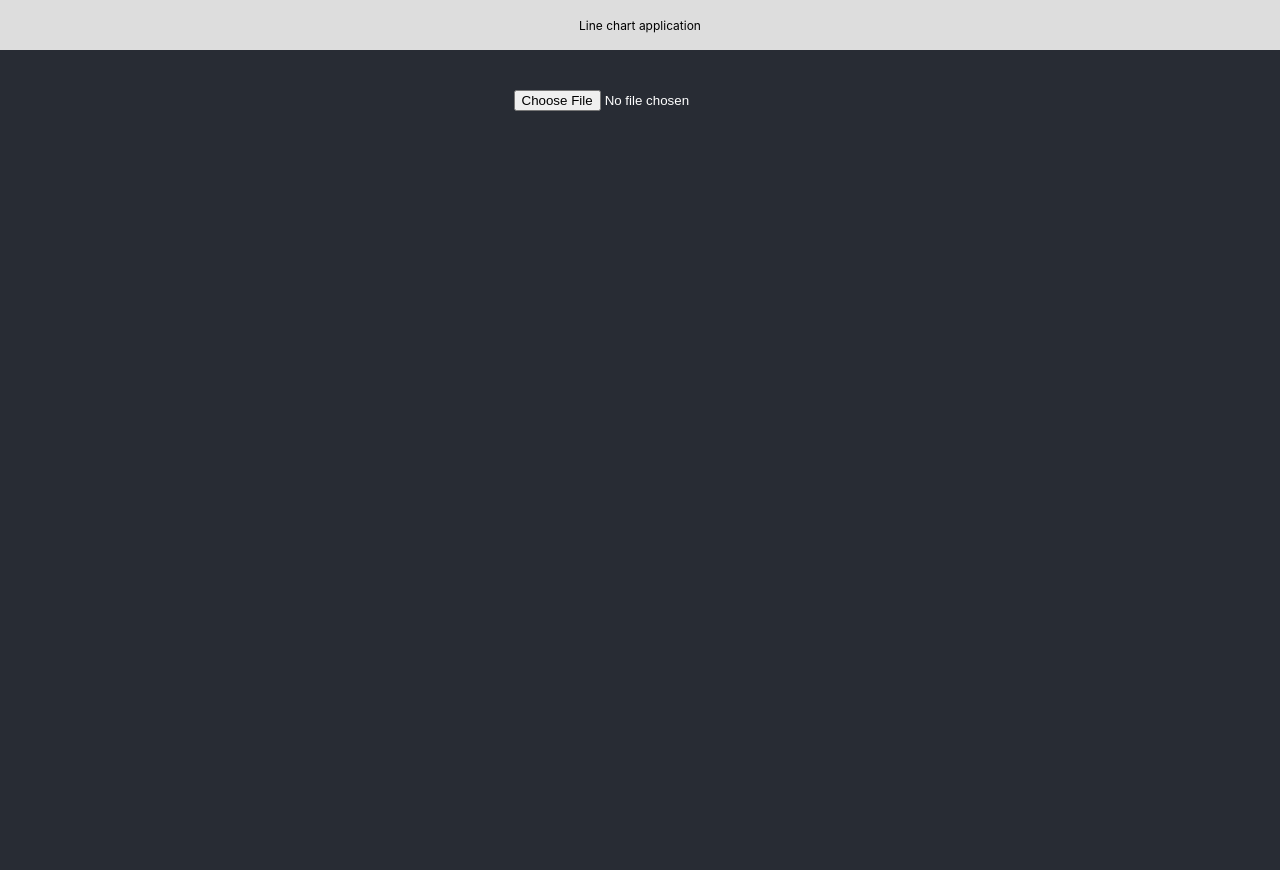
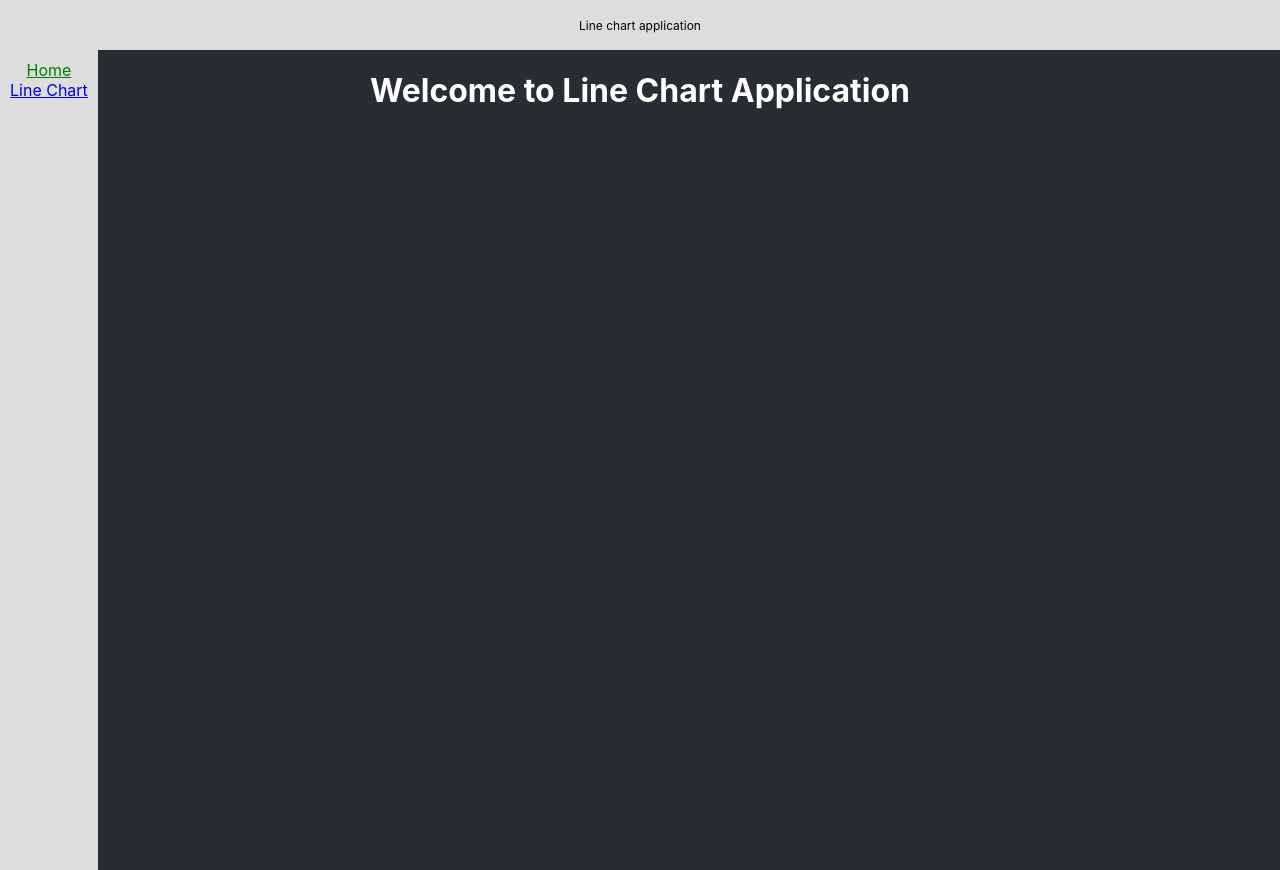
Before and after one commit to maheshballa011/line-chart-app, a React (Create React App) app: page / in a window 1280 px wide. Before the commit the page ends 800 px from the top, so only its background shows below. Built offline with nearby package versions, Linux system fonts and the light colour scheme.

Commit message:
added routing

```diff
--- a/package.json
+++ b/package.json
@@ -9,6 +9,7 @@
     "morgan": "^1.9.1",
     "react": "^16.8.6",
     "react-dom": "^16.8.6",
+    "react-router-dom": "^5.0.0",
     "react-scripts": "2.1.8"
   },
   "scripts": {
--- a/src/App.css
+++ b/src/App.css
@@ -1,6 +1,19 @@
 body{
   background-color: #282c34;
 }
+
+.sidebar{
+  list-style: none;
+    float: left;
+    height: 100%;
+    position: absolute;
+    background: #ddd;
+    margin: 0;
+    padding: 10px;
+}
+ h1{
+   color: #fff;
+ }
 
 .App {
   text-align: center;
--- a/src/App.js
+++ b/src/App.js
@@ -1,4 +1,6 @@
 import React, { Component } from 'react';
+import {BrowserRouter as Router, NavLink} from 'react-router-dom';
+import Route from 'react-router-dom/Route';
 import logo from './logo.svg';
 import './App.css';
 import * as d3 from "d3";
@@ -212,18 +214,37 @@ vis.append("svg:text")
   render() {
 
     return (
+      <Router>
       <div className="App">
         <header className="App-header">
           {/* <img src={logo} className="App-logo" alt="logo" /> */}
           <div>Line chart application</div>
         </header>
+        <ul class="sidebar">
+          <li>
+            <NavLink to="/" activeStyle={{color: 'green'}}>Home</NavLink>
+          </li>
+          <li>
+            <NavLink to="/linechart" activeStyle={{color: 'green'}}>Line Chart</NavLink>
+          </li>
+        </ul>
+        <Route path="/" exact render={() =>{
+          return (<h1>Welcome to Line Chart Application</h1>)
+        }
+
+        } />
+        <Route path="/linechart" exact render={() =>{
+          return (
+            <div>
         <div className="fileUploadContainer" onSubmit={this.onFormSubmit}>
         <input type="file" name="file" onInput={(e)=>this.onChange(e)} accept=".csv" />
         <div id="errorDiv"></div>
       </div>
-        <div id="chartContainer"></div>
-        {/* <svg id="visualisation" width="1000" height="500"></svg> */}
+        <div id="chartContainer"></div></div>)
+    }
+  } />
       </div>
+      </Router>
     );
   }
 }
```
Also changed, not shown: 1 other file (tests, documents, lock files or other folders).
